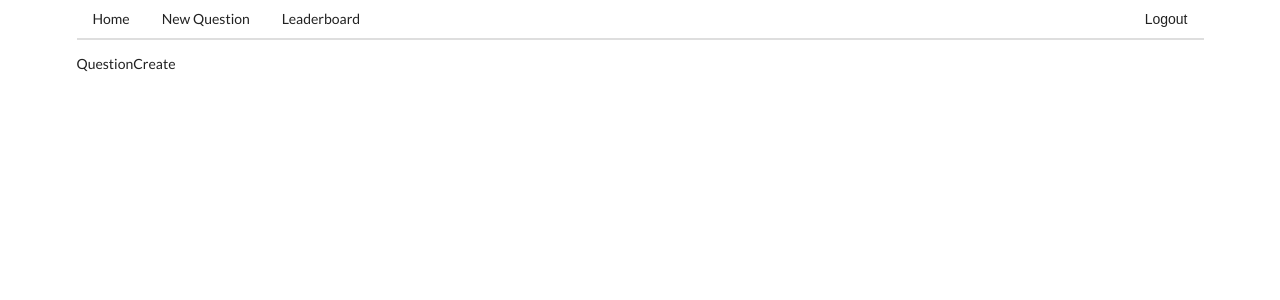
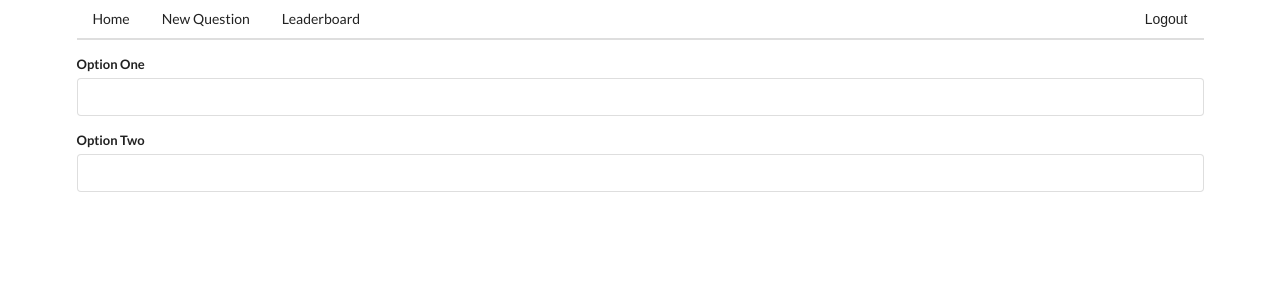
Before and after one commit to michaelmaryanoff/wouldyourather, a React (Create React App) app: page /questions/new in a window 1280 px wide. Shown: the top 300 px of the page. Built offline with nearby package versions, Linux system fonts and the light colour scheme.

Commit message:
Basic form setup

```diff
--- a/src/components/questions/QuestionCreate.js
+++ b/src/components/questions/QuestionCreate.js
@@ -1,8 +1,30 @@
 import React from 'react';
 import { Field, reduxForm } from 'redux-form';
 
-const QuestionCreate = () => {
-    return <div>QuestionCreate</div>;
+class QuestionCreate extends React.Component {
+    renderInput(formProps) {
+        // formProps is automatically created with the component attribute
+        // This can be destructured but we are not for now
+        // Label is being passed through as a prop to our form component
+        return (
+            <div className="field">
+                <label>{formProps.label}</label>
+                <input {...formProps.input}/>
+            </div>
+
+        )
+    }
+    render() {
+        return (
+            <form className="ui form">
+                <Field name="optionOne" component={this.renderInput} label="Option One" />
+                <Field name="optionTwo" component={this.renderInput} label="Option Two"/>
+            </form>
+        )
+    }
 }
 
-export default QuestionCreate
+export default reduxForm({
+    // Redux form stores you info with this key in your store
+    form: 'questionCreate'
+})(QuestionCreate);
```
